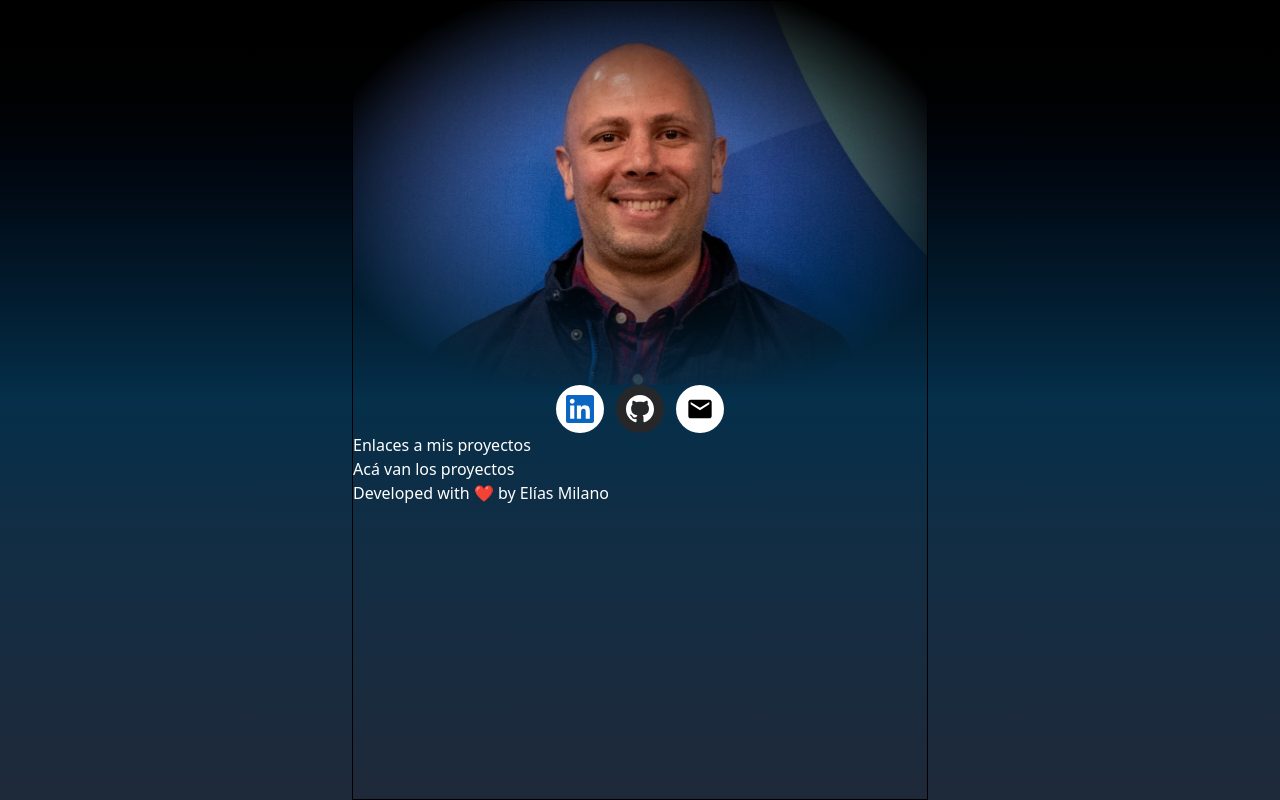
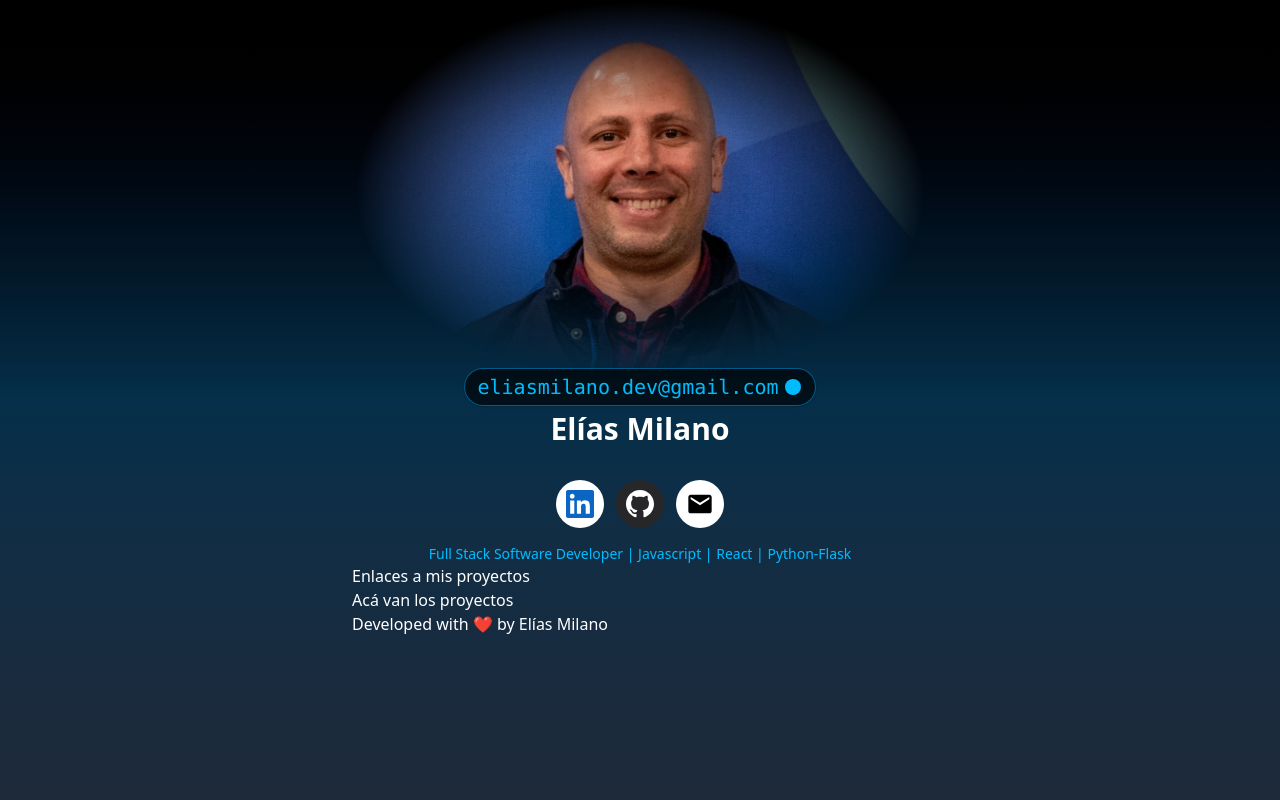
Before and after one commit to MilanoDevX/Portfolio, a plain HTML site: page index.html in a window 1280 px wide. Drawn offline with nearby package versions, Linux system fonts and the light colour scheme.

Commit message:
added email and description

```diff
--- a/index.html
+++ b/index.html
@@ -8,14 +8,48 @@
     <script src="https://cdn.jsdelivr.net/npm/@tailwindcss/browser@4"></script>
 </head>
 <body class="max-w-xl mx-auto
-    border border-black
     min-h-dvh
     bg-gradient-to-b from-black via-sky-950 to-gray-800"
 >
     <header class="text-white">
         <img alt="elias-milano" src="./assets/me-big.webp"
-        class="h-96 object-cover mask-radial-at-center mask-radial-from-30% mask-radial-to-80%"
+          class="h-96 object-cover
+          mask-radial-at-center
+          mask-radial-from-30%
+          mask-radial-to-70%"
         >
+
+        <header class="flex flex-col justify-center items-center mb-8 -mt-4">
+            <span class="
+              text-sky-400 text-xl
+              font-mono px-3 py-1
+              border border-sky-500/50 rounded-full
+              flex items-center justify-center
+              shadow-sm
+              bg-black/65
+              z-10"
+            >
+              eliasmilano.dev@gmail.com
+              <svg class="ml-1 w-5 h-5 text-sky-400 inline"
+                fill="currentColor" viewBox="0 0 20 20"
+                aria-hidden="true"
+              >
+                <path fill-rule="evenodd"
+                  d="M10 18a8 8 0 100-16 8 8 0 000 16zm3.
+                  707-8.707a1 1 0 00-1.414-1.414L9 11.172l-1.
+                  293-1.293a1 1 0 00-1.414 1.414l2 2a1 1 0 001.
+                  414 0l4-4z"
+                  clip-rule="evenodd"
+                />
+              </svg>
+            </span>
+
+            <h1 class="text-3xl font-extrabold leading-tight mt-1 font-display">
+              Elías Milano
+            </h1>
+          </header>
+
+
 
         <section class="flex gap-3 justify-center">
             <a class="bg-white p-2 size-12 flex items-center justify-center
@@ -55,6 +89,10 @@
             </a>
         </section>
 
+        <p class="text-sky-400 text-center mt-4 text-sm">
+            Full Stack Software Developer | Javascript | React | Python-Flask
+        </p>
+
     </header>
     <main class="text-white">
         <p>Enlaces a mis proyectos</p>
```
Also changed, not shown: tailwind.config.js (added). Lines whose indentation alone changed are shown as unchanged.
